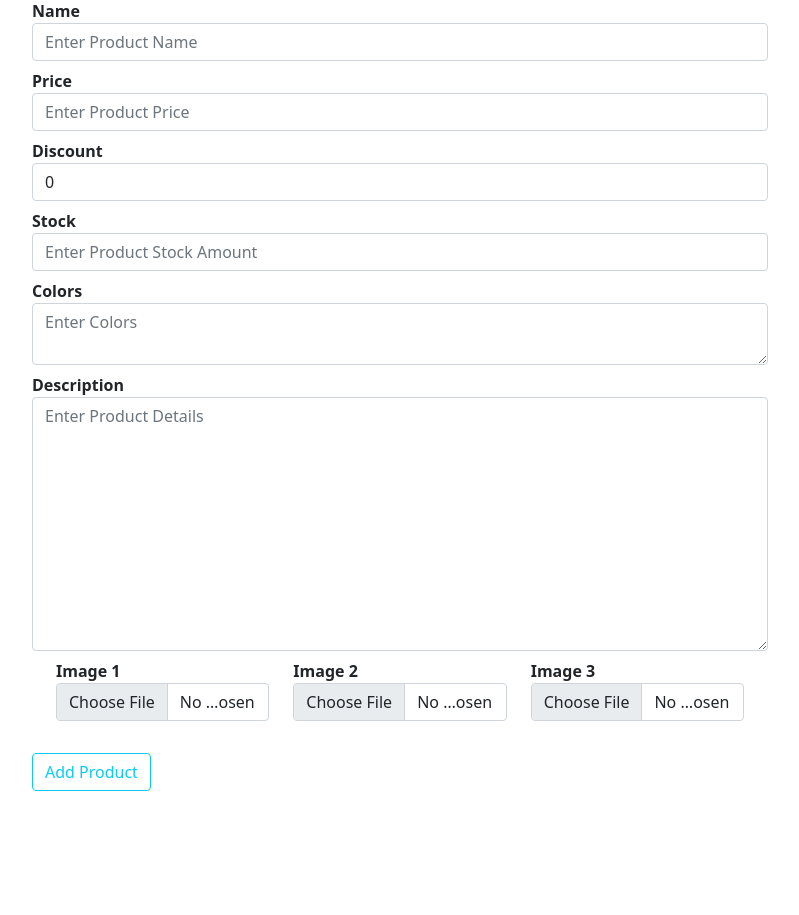
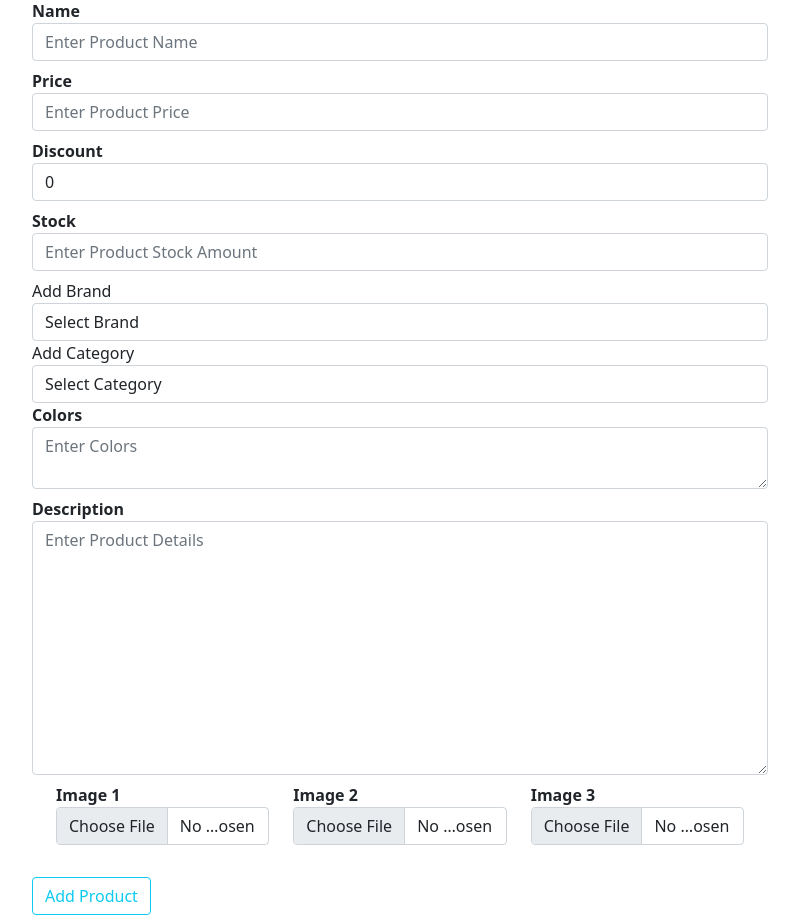
Before and after one commit to TheAIMagics/myshop, a Flask app: page /addproduct in a window 1280 px wide. Shown: the part 63-978 px from the top of the page, without its empty margins (240-1039 px from the left). Before the commit the page ends 854 px from the top, so only its background shows below. Run offline with Flask 2, Linux system fonts and the light colour scheme; data that the repository does not hold is empty; some libraries are stand-ins or nearby versions.

Commit message:
add Product in database

```diff
--- a/shop/products/routes.py
+++ b/shop/products/routes.py
@@ -1,6 +1,7 @@
+import secrets
 from flask import render_template, redirect, request, url_for,flash, session
-from shop import db, app
-from .models import Brand, Category
+from shop import db, app, photos
+from .models import Brand, Category, Addproduct
 from .forms import AddproductsForm
 
 @app.route('/')
@@ -23,7 +24,6 @@ def addbrand():
 def addcategory():
     if request.method == "POST":
         getcategory= request.form.get('category')
-        print(getcategory)
         category = Category(name = getcategory)
         db.session.add(category)
         db.session.commit()
@@ -33,5 +33,29 @@ def addcategory():
 
 @app.route('/addproduct', methods = ['GET', 'POST'])
 def addproduct():
+    brands = Brand.query.all()
+    categories = Category.query.all()
     form = AddproductsForm(request.form)
-    return render_template('products/addproduct.html', title="Add Product", form = form)
+    if request.method =='POST':
+        name = form.name.data
+        price = form.price.data
+        discount = form.discount.data
+        stock = form.stock.data
+        colors = form.colors.data
+        description = form.description.data
+        brand = request.form.get('brand')
+        category = request.form.get('category')
+        image_1 = photos.save(request.files.get('image_1'), name = secrets.token_hex(10) + '.')
+        image_2 = photos.save(request.files.get('image_2'),name = secrets.token_hex(10) + '.')
+        image_3 = photos.save(request.files.get('image_3'), name = secrets.token_hex(10) + '.')
+
+        addproduct = Addproduct(name=name, price=price, discount=discount, stock=stock, colors=colors,
+                                description=description,
+                                category_id=category,brand_id=brand, image_1=image_1, image_2=image_2, image_3=image_3)
+        db.session.add(addproduct)
+        db.session.commit()
+        flash(f"Product {name} added to your database", 'success')
+        return redirect(url_for('admin'))
+
+    return render_template('products/addproduct.html', title="Add Product", form = form,
+                           brands = brands, categories = categories)
--- a/shop/templates/products/addproduct.html
+++ b/shop/templates/products/addproduct.html
@@ -16,6 +16,23 @@
             {{ render_field(form.price, class="form-control" ,placeholder="Enter Product Price ") }}
             {{ render_field(form.discount, class="form-control", placeholder="Enter Product Discount") }}
             {{ render_field(form.stock, class="form-control", placeholder="Enter Product Stock Amount") }}
+
+            <label for = "brand">Add Brand</label>
+            <select name = "brand" id = "brand" class="form-control" required>
+                <option value = "">Select Brand</option>
+                {% for brand in brands %}
+                <option value = "brand.id">{{brand.name}}</option>
+                {% endfor %}
+            </select>
+
+             <label for = "category">Add Category</label>
+            <select name = "category" id = "category" class="form-control" required>
+                <option value = "">Select Category</option>
+                {% for category in categories %}
+                <option value = "category.id">{{category.name}}</option>
+                {% endfor %}
+            </select>
+
             {{ render_field(form.colors, class="form-control", placeholder="Enter Colors") }}
             {{ render_field(form.description, class="form-control", placeholder="Enter Product Details",rows="10" ) }}
 
```
Also changed, not shown: shop/__init__.py (+12 -0 lines), shop/products/models.py (+24 -0 lines).
